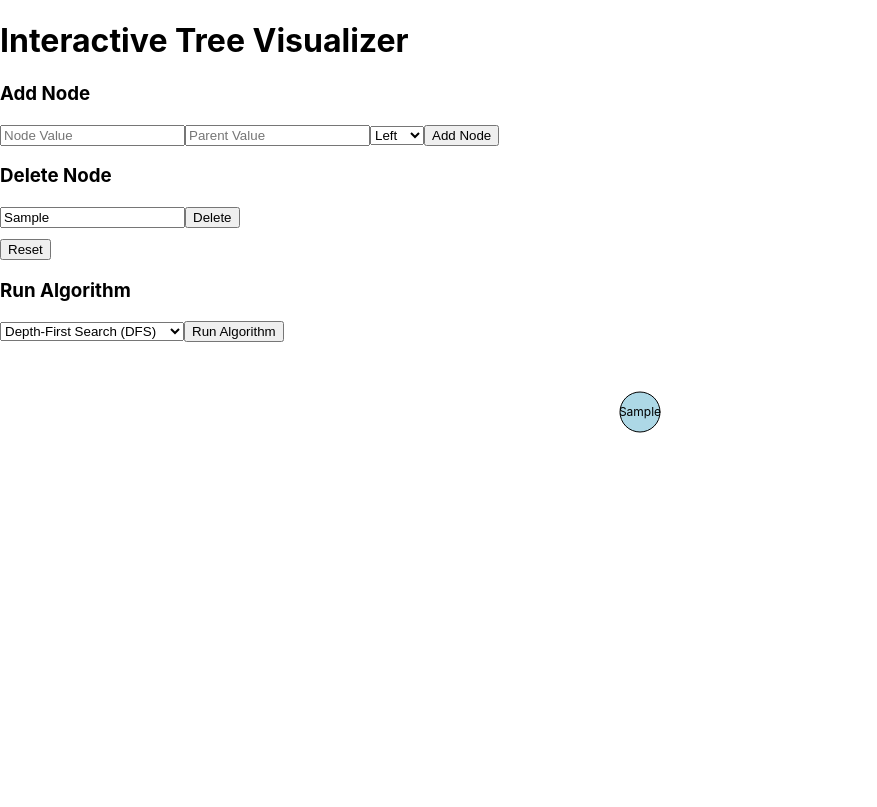
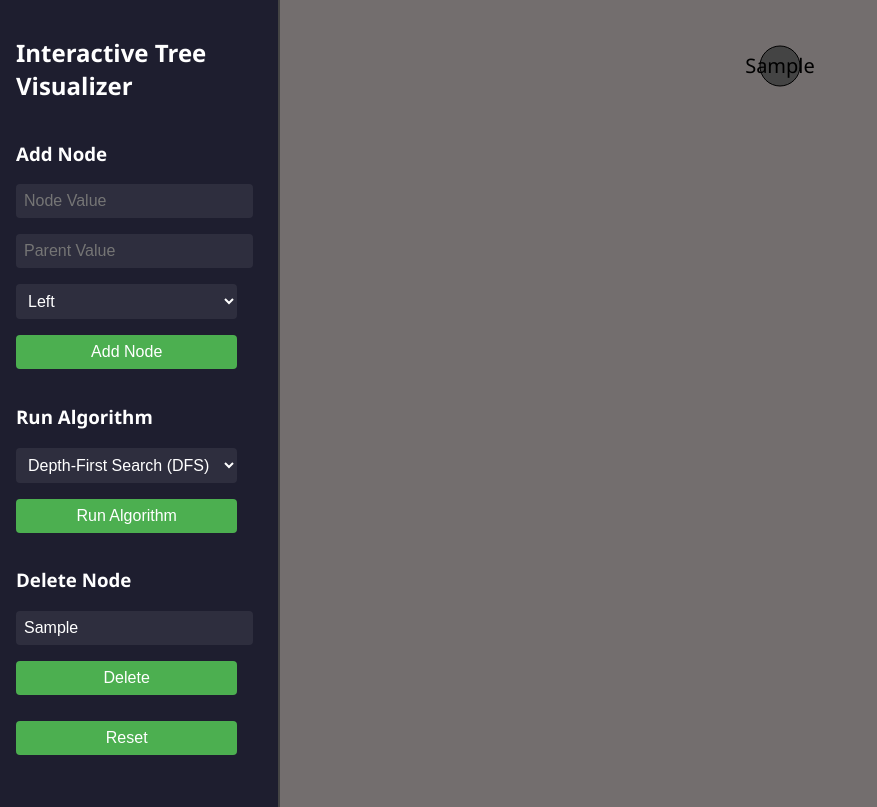
Before and after one commit to Aadra2703/tree-visualizer, a React (Create React App) app: page / in a window 1280 px wide. Both pictures are taken after typing "Sample", "Sample" into the empty fields and a click on the button "Add Node". Shown: the whole page, without its empty margins (0-877 px from the left). Built offline with nearby package versions, Linux system fonts and the light colour scheme.

Commit message:
Adding css

```diff
--- a/src/App.css
+++ b/src/App.css
@@ -1,38 +1,90 @@
+/* Main container for the app */
 .App {
-  text-align: center;
+  display: flex;
+  min-height: 100vh;
+  width: 100%;
+  font-family: 'Segoe UI', Tahoma, Geneva, Verdana, sans-serif;
+  background-color: #f4f4f4;
 }
 
-.App-logo {
-  height: 40vmin;
-  pointer-events: none;
+/* Control Panel on the left */
+.ControlPanel {
+  flex: 0 0 280px; /* fixed width, doesn’t shrink */
+  background-color: #1e1e2f;
+  color: white;
+  padding: 1rem;
+  box-sizing: border-box;
+  display: flex;
+  flex-direction: column;
+  align-items: flex-start;
+  border-right: 2px solid #444;
 }
 
-@media (prefers-reduced-motion: no-preference) {
-  .App-logo {
-    animation: App-logo-spin infinite 20s linear;
-  }
-}
-
-.App-header {
-  background-color: #282c34;
-  min-height: 100vh;
+/* Main visualization area on the right */
+.VisualizerArea {
+  background-color: #736e6e;
+  flex: 1;
+  padding: 1rem;
+  box-sizing: border-box;
+  overflow: hidden;
   display: flex;
   flex-direction: column;
   align-items: center;
-  justify-content: center;
-  font-size: calc(10px + 2vmin);
+  justify-content: flex-start;
+}
+
+/* Buttons and inputs inside control panel */
+.ControlPanel button,
+.ControlPanel select,
+.ControlPanel input {
+  width: 90%;
+  margin-bottom: 1rem;
+  padding: 0.5rem;
+  font-size: 1rem;
+  border: none;
+  border-radius: 4px;
+}
+
+.ControlPanel button {
+  background-color: #4caf50;
+  color: white;
+  cursor: pointer;
+}
+
+.ControlPanel button:hover {
+  background-color: #45a049;
+}
+
+.ControlPanel select,
+.ControlPanel input {
+  background-color: #2e2e3e;
   color: white;
 }
 
-.App-link {
-  color: #61dafb;
+/* Optional: Style for tree nodes (basic) */
+.tree-node {
+  background-color: #333131;
+  border: 2px solid #3e3b3b;
+  border-radius: 8px;
+  padding: 0.4rem 0.8rem;
+  margin: 0.5rem;
+  display: inline-block;
 }
 
-@keyframes App-logo-spin {
-  from {
-    transform: rotate(0deg);
+/* Responsive adjustments */
+@media (max-width: 768px) {
+  .App {
+    flex-direction: column;
   }
-  to {
-    transform: rotate(360deg);
+
+  .ControlPanel {
+    flex: 0 0 auto;
+    width: 100%;
+    border-right: none;
+    border-bottom: 2px solid #444;
+  }
+
+  .VisualizerArea {
+    width: 100%;
   }
 }
--- a/src/App.js
+++ b/src/App.js
@@ -10,7 +10,7 @@ import { runBoundaryOrder } from './algorithms/boundaryOrder';
 import { runPreorder } from './algorithms/preorder';
 import { runVerticalOrder } from './algorithms/verticalOrder';
 import { runZigzagTraversal } from './algorithms/zigzagOrder';
-
+import './App.css';
 
 
 // Define TreeNode class or structure here or import from a helper file
@@ -216,20 +216,25 @@ const handleRunAlgorithm = (algorithm) => {
 
   return (
     <div className="App">
-      <h1>Interactive Tree Visualizer</h1>
-      <ControlPanel
+
+      <div className="ControlPanel">
+        <h2>Interactive Tree Visualizer</h2>
+        <ControlPanel
         onAddNode={handleAddNode}
+        onRunAlgorithm={handleRunAlgorithm}
         onDeleteNode={handleDeleteNode}
         //onTraverse={handleTraversal}
         onReset={handleReset}
         isEmpty={!treeData}
-        onRunAlgorithm={handleRunAlgorithm}
+
       />
-      {/* <div style={{ marginTop: "20px" }}>
-        <button onClick={() => handleTraversal('bfs')}>Run BFS</button>
-        <button onClick={() => handleTraversal('dfs')}>Run DFS</button>
-      </div> */}
-      <TreeCanvas tree={treeData} highlighted={highlighted} />
+      </div>
+      <div className="VisualizerArea">
+        <TreeCanvas tree={treeData} highlighted={highlighted} />
+      </div>
+
+
+
     </div>
   );
 }
--- a/src/components/ControlPanel.js
+++ b/src/components/ControlPanel.js
@@ -51,18 +51,6 @@ const ControlPanel = ({ onAddNode, onDeleteNode, onTraverse, onReset, isEmpty,on
       )}
       <button onClick={handleAdd}>Add Node</button>
 
-      <h3>Delete Node</h3>
-      <input
-        type="text"
-        placeholder="Node Value"
-        value={deleteValue}
-        onChange={(e) => setDeleteValue(e.target.value)}
-      />
-      <button onClick={handleDelete}>Delete</button>
-
-      <div style={{ marginTop: '10px' }}>
-        <button onClick={onReset}>Reset</button>
-      </div>
 
       <h3>Run Algorithm</h3>
       <select
@@ -81,6 +69,19 @@ const ControlPanel = ({ onAddNode, onDeleteNode, onTraverse, onReset, isEmpty,on
         {/* You can add more here */}
       </select>
       <button onClick={handleRunAlgorithm}>Run Algorithm</button>
+      <h3>Delete Node</h3>
+      <input
+        type="text"
+        placeholder="Node Value"
+        value={deleteValue}
+        onChange={(e) => setDeleteValue(e.target.value)}
+      />
+      <button onClick={handleDelete}>Delete</button>
+
+      <div style={{ marginTop: '10px' }}>
+        <button onClick={onReset}>Reset</button>
+      </div>
+
     </div>
   );
 };
--- a/src/components/TreeCanvas.js
+++ b/src/components/TreeCanvas.js
@@ -36,14 +36,14 @@ const renderTree = (node, x, y, level, highlighted, maxDepth, availableWidth) =>
 
   // Calculate responsive scaling
   const baseRadius = 20;
-  const baseFontSize = 12;
+  const baseFontSize = 20;
   const baseYOffset = 70;
 
   // Scale down for very deep trees
   const depthScale = Math.min(1, 6 / Math.max(1, maxDepth - 3));
 
   const radius = Math.max(10, baseRadius * depthScale);
-  const fontSize = Math.max(8, baseFontSize * depthScale);
+  const fontSize = Math.max(10, baseFontSize * depthScale);
   const yOffset = Math.max(50, baseYOffset * depthScale);
 
   // Calculate horizontal spacing based on available width and level
@@ -61,7 +61,7 @@ const renderTree = (node, x, y, level, highlighted, maxDepth, availableWidth) =>
       cx={x}
       cy={y}
       r={radius}
-      fill={isHighlighted ? 'orange' : 'lightblue'}
+      fill={isHighlighted ? '#45a049' : '#444'}
       stroke="black"
       strokeWidth={depthScale}
     />
```
